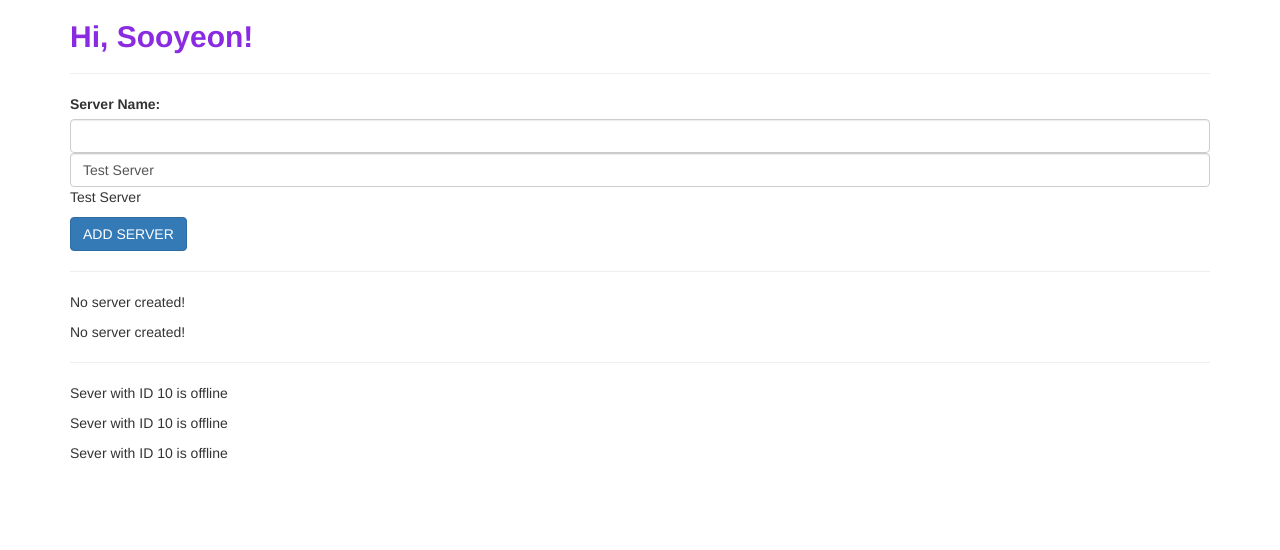
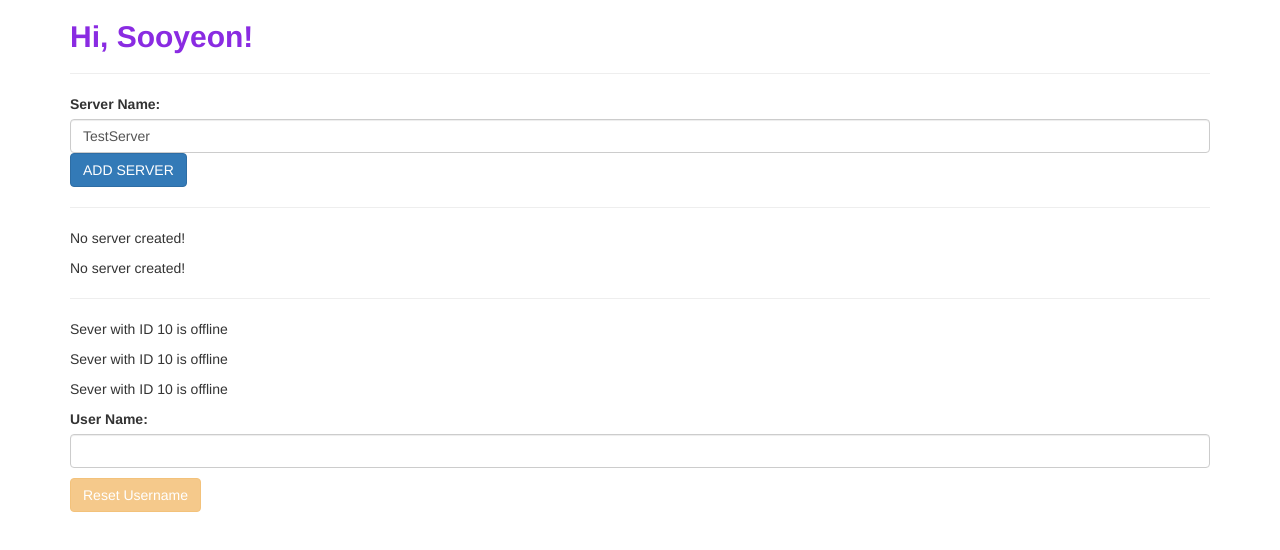
Before and after one commit to berkagmpp/my-first-app__angular, an Angular app: page / in a window 1280 px wide. Shown: the top 550 px of the page. Built offline with nearby package versions, Linux system fonts and the light colour scheme.

Commit message:
feat: Add userName input with two-way binding ngModel in seversComponent Add property binding [disabled] and one-way event biding (click) in button element in serversComponent

```diff
--- a/src/app/servers/servers.component.html
+++ b/src/app/servers/servers.component.html
@@ -1,13 +1,12 @@
 <label>Server Name: </label>
-<input type="text"
+<!-- <input type="text"
        class="form-control"
-       (input)="onUpdateServerName($event)">
+       (input)="onUpdateServerName($event)"> -->
 
 <input type="text"
        class="form-control"
        [(ngModel)]="serverName">
 
-<p>{{ serverName }}</p>
 <button class="btn btn-primary"
         [disabled]="!allowNewServer"
         (click)="onCreateServer()">ADD SERVER</button>
@@ -25,3 +24,13 @@
 <app-server></app-server>
 <app-server></app-server>
 <app-server></app-server>
+
+
+<label>User Name: </label>
+<input type="text"
+       class="form-control"
+       [(ngModel)]="username">
+<p> {{ username }}</p>
+<button class="btn btn-warning"
+        [disabled]="username === ''"
+        (click)="username = ''">Reset Username</button>
--- a/src/app/servers/servers.component.ts
+++ b/src/app/servers/servers.component.ts
@@ -9,7 +9,7 @@ import { Component, OnInit } from '@angular/core';
 export class ServersComponent implements OnInit {
     allowNewServer = false;
     serverCreationStatus = 'No server created!';
-    serverName='Test Server';
+    serverName='TestServer';
 
     constructor() {
         setTimeout(() => {
@@ -21,11 +21,12 @@ export class ServersComponent implements OnInit {
     }
 
     onCreateServer () {
-        this.serverCreationStatus = 'The server is created!';
+        this.serverCreationStatus = `The server name: ${this.serverName}, is created!`;
     }
 
-    onUpdateServerName (event: any) {
+    onUpdateServerName (event: Event) {
         this.serverName = (<HTMLInputElement>event.target).value;
     }
 
+    username = '';
 }
```
